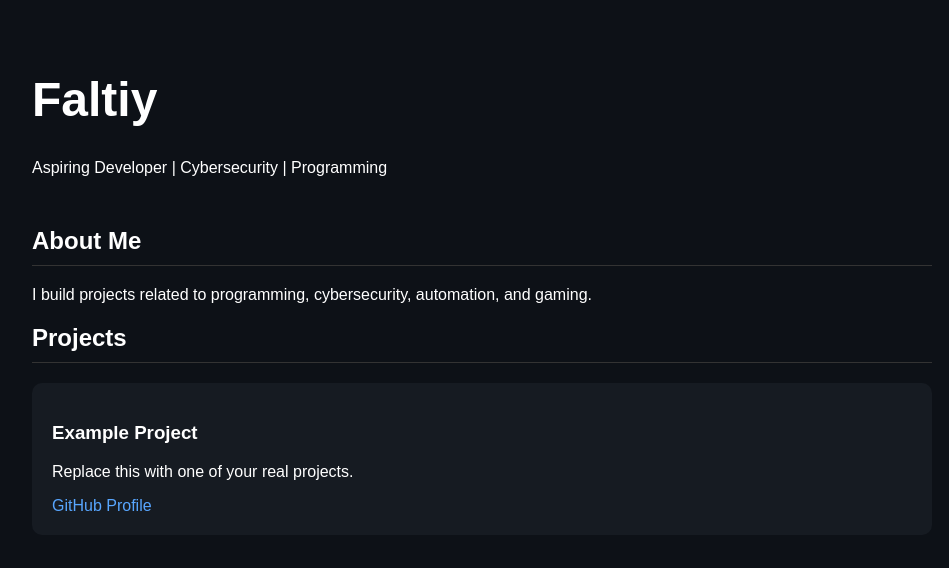
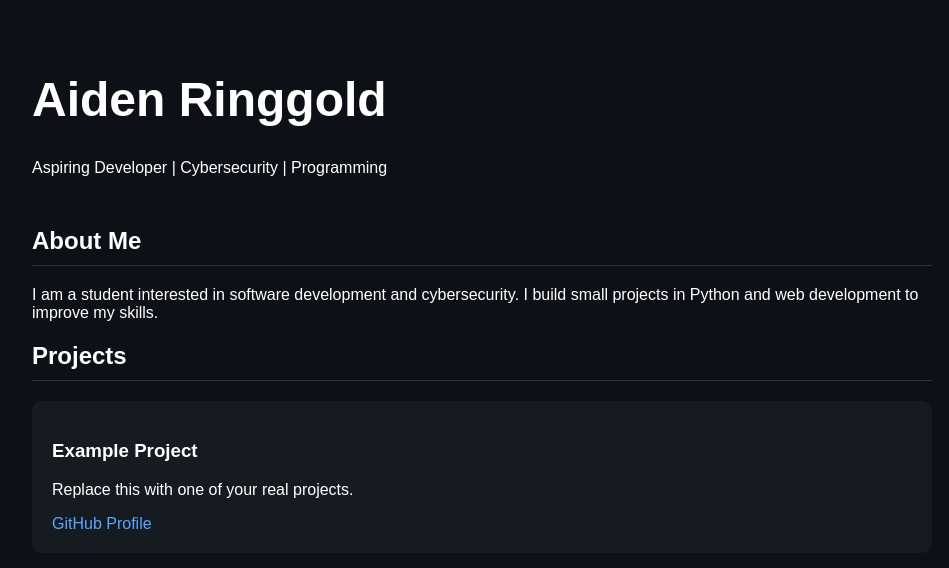
Before and after one commit to Faltiy/ringgold.dev, a plain HTML site: page index.html in a window 1280 px wide. Shown: the whole page, without its empty margins (158-1107 px from the left). Drawn offline with Linux system fonts and the light colour scheme.

Commit message:
Update name and about me

```diff
--- a/index.html
+++ b/index.html
@@ -11,7 +11,7 @@
 <body>
 
   <header>
-    <h1>Faltiy</h1>
+    <h1>Aiden Ringgold</h1>
 
     <p>
       Aspiring Developer | Cybersecurity | Programming
@@ -22,8 +22,8 @@
     <h2>About Me</h2>
 
     <p>
-      I build projects related to programming,
-      cybersecurity, automation, and gaming.
+        I am a student interested in software development and cybersecurity.
+  I build small projects in Python and web development to improve my skills.
     </p>
   </section>
 
```
